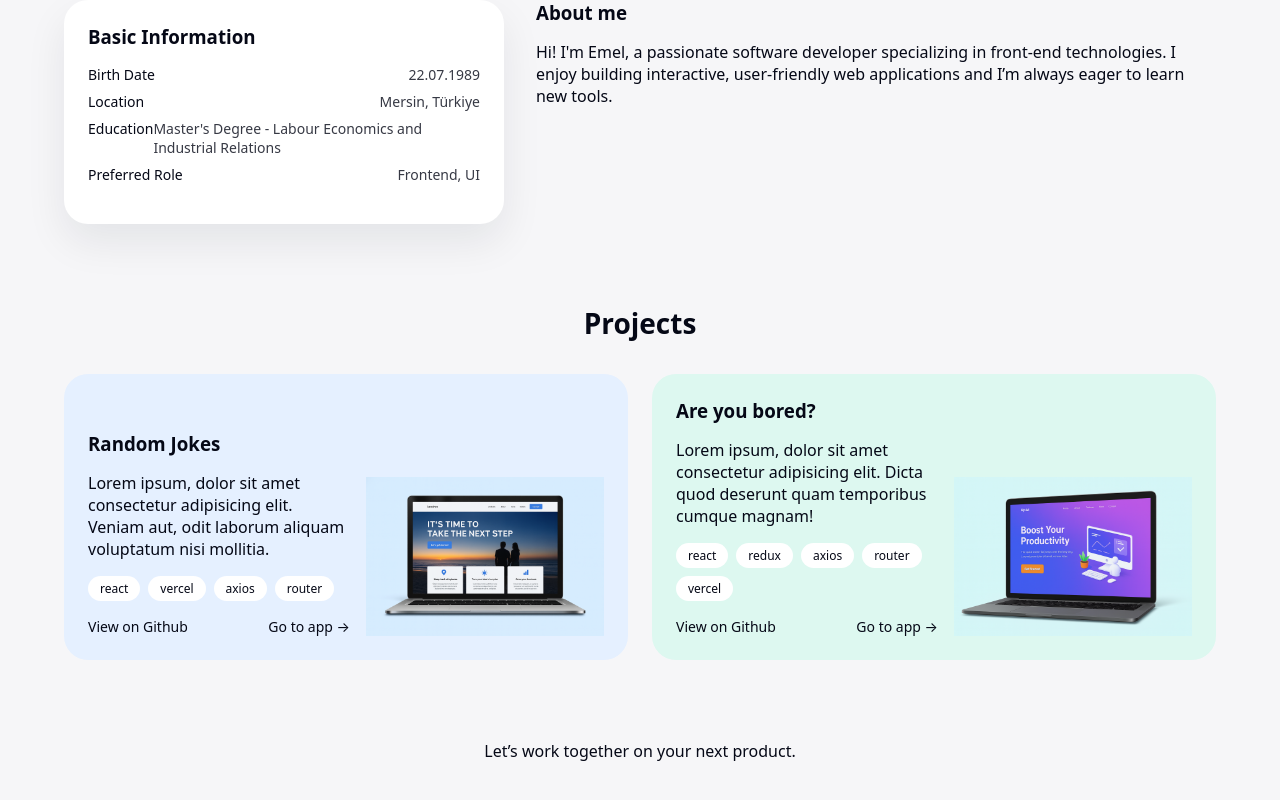
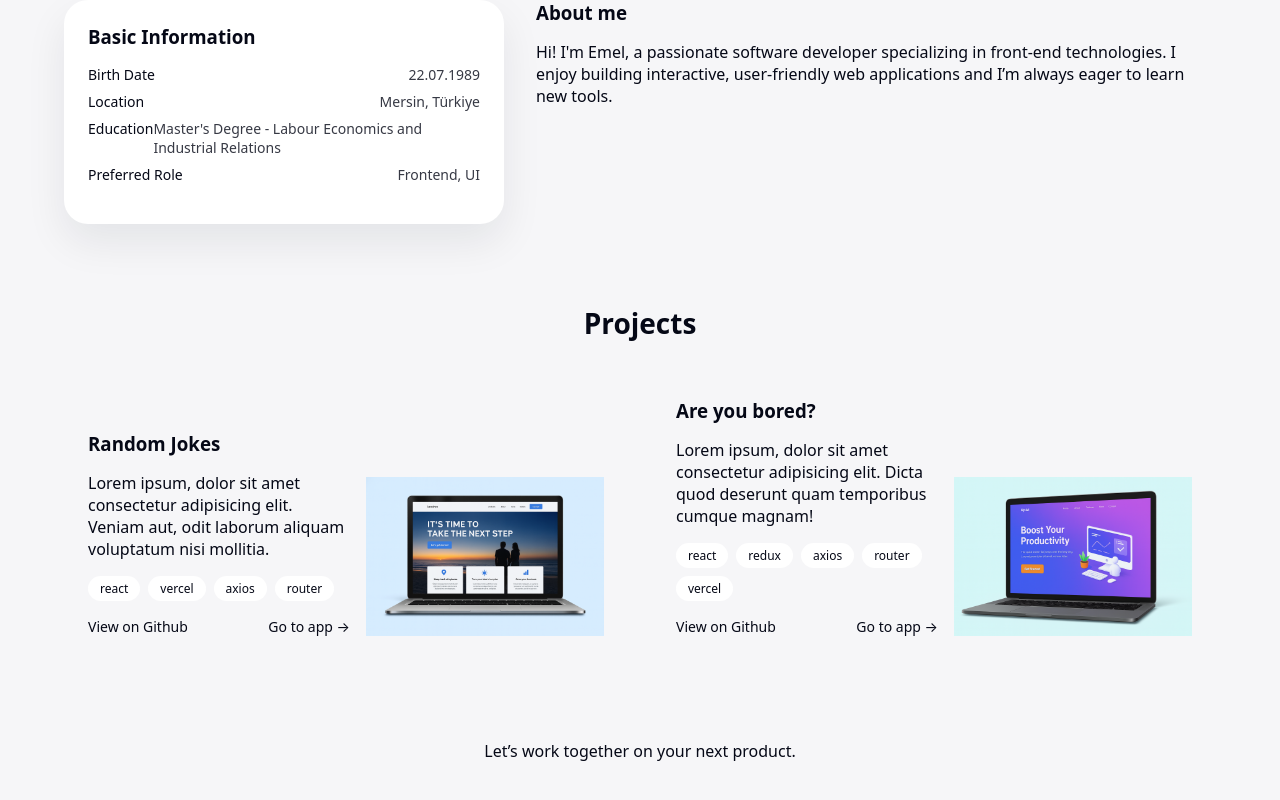
Before and after one commit to eylem-emel/portfolyo-main, a React (Vite) app: page / in a window 1280 px wide. Shown: the part 808-1608 px from the top of the page. Built offline with nearby package versions, Linux system fonts and the light colour scheme.

Commit message:
refactor: Simplify project card structure and improve link accessibility

```diff
--- a/src/components/Projects.jsx
+++ b/src/components/Projects.jsx
@@ -7,37 +7,29 @@ export default function Projects({ projectsSection }) {
 
       <div className="projects-grid">
         {projects.map((project) => (
-          <article
-            key={project.name}
-            className="project-card"
-            style={{ backgroundColor: project.cardBg }}
-          >
+          <div key={project.name} className="project-card">
+
             <div className="project-text">
               <h3>{project.name}</h3>
               <p>{project.description}</p>
 
               <div className="project-tags">
                 {project.tags.map((tag) => (
-                  <span key={tag} className="tag-pill">
-                    {tag}
-                  </span>
+                  <span key={tag} className="tag-pill">{tag}</span>
                 ))}
               </div>
 
               <div className="project-links">
-                <a href={project.github} target="_blank" rel="noreferrer">
-                  View on Github
-                </a>
-                <a href={project.app} target="_blank" rel="noreferrer">
-                  Go to app →
-                </a>
+                <a href={project.github} target="_blank">View on Github</a>
+                <a href={project.url} target="_blank">Go to app →</a>
               </div>
             </div>
 
             <div className="project-image-wrapper">
               <img src={project.image} alt={project.name} />
             </div>
-          </article>
+
+          </div>
         ))}
       </div>
     </section>
```
